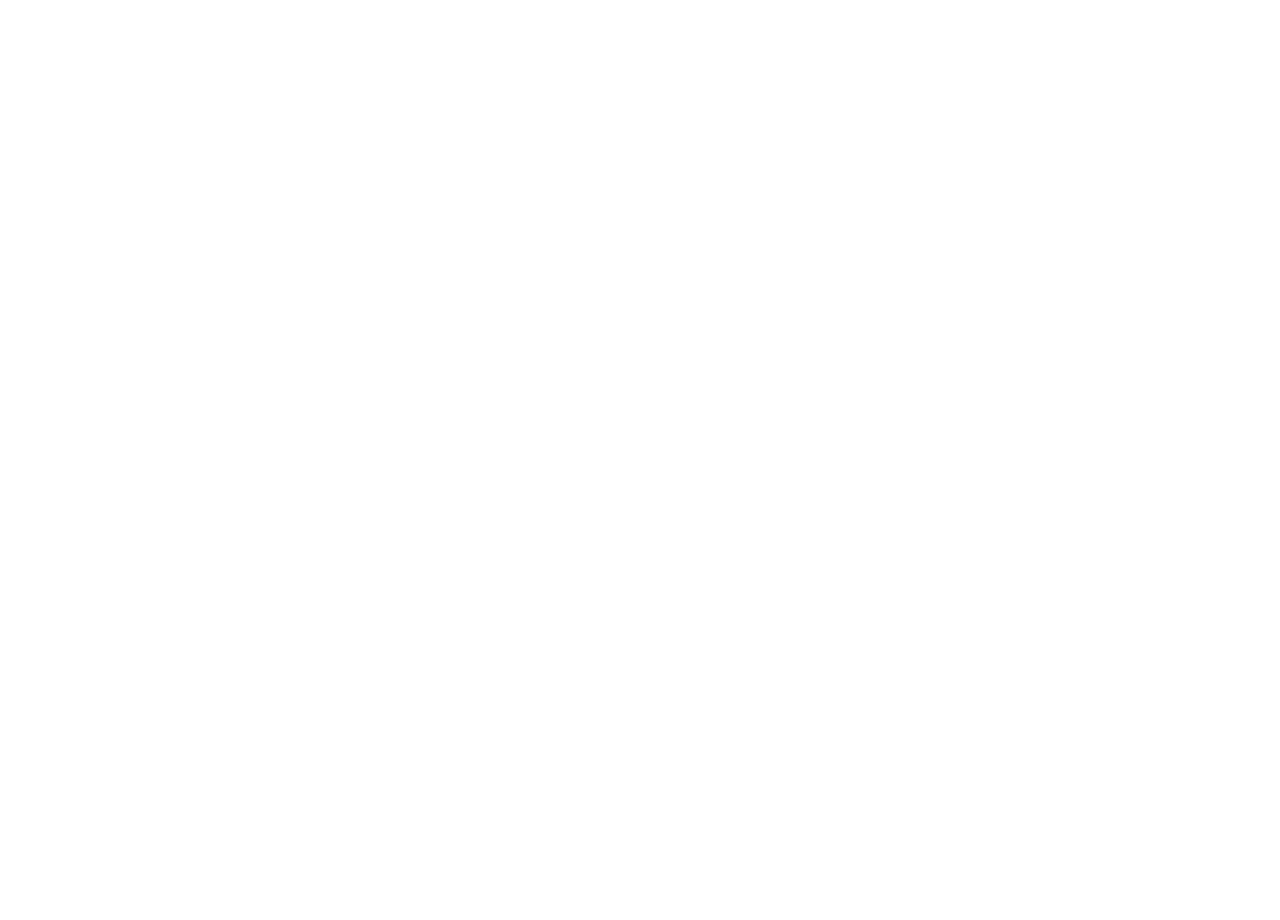
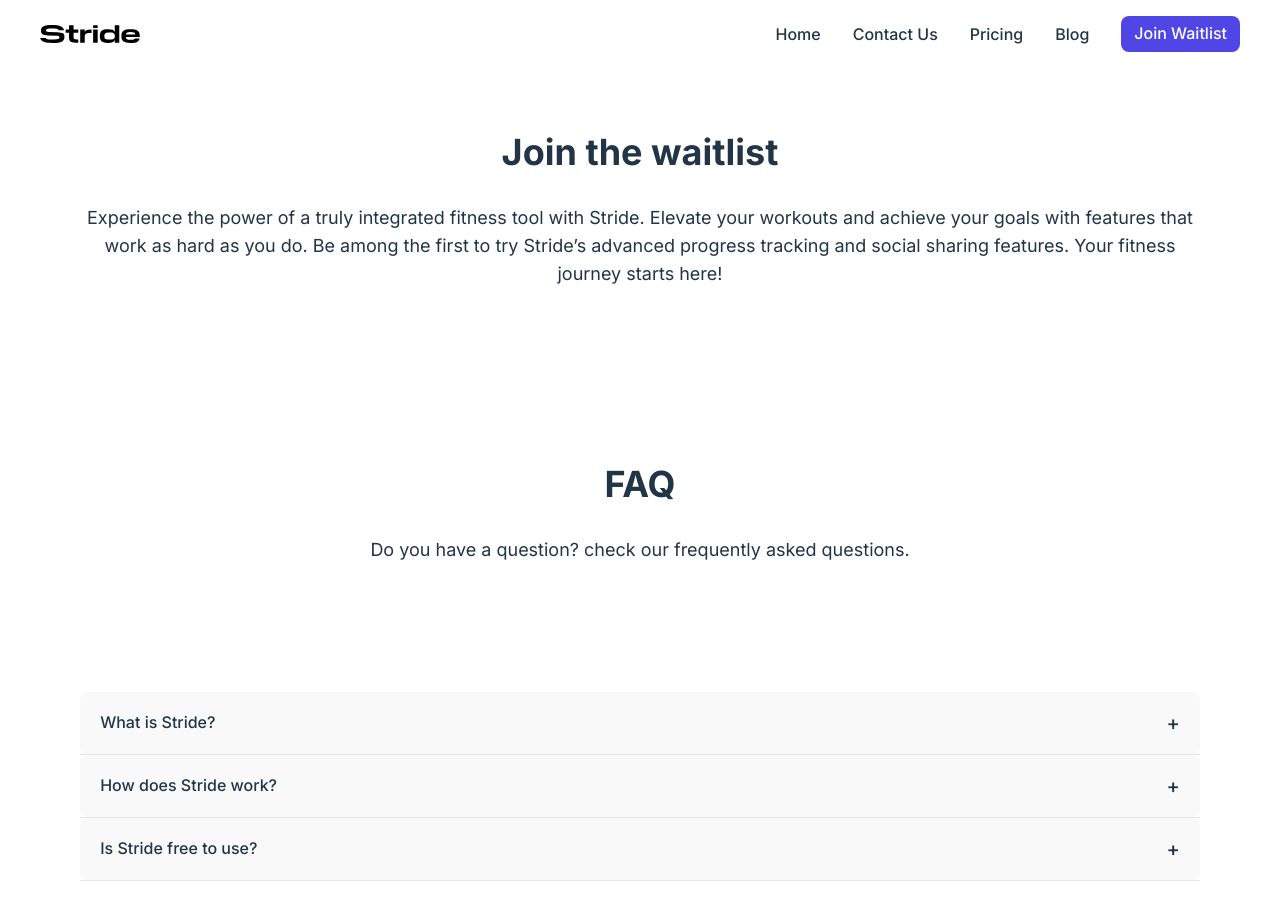
Before and after one commit to NewDara-Star/stride-landing-page, a React (Vite) app: page /join-waitlist in a window 1280 px wide. Before the commit this address had no page. Shown: the top 920 px of the page. Before the commit the page ends 800 px from the top, so only its background shows below. Built offline with nearby package versions, Linux system fonts and the light colour scheme.

Commit message:
Add JoinWaitlistPage and JoinWaitlistSection components; update routing to include waitlist page

```diff
--- a/src/App.jsx
+++ b/src/App.jsx
@@ -5,6 +5,7 @@
 import ContactPage from './pages/ContactPage'
 import PricingPage from './pages/PricingPage'
 import BlogPage from './pages/BlogPage'
+import JoinWaitlistPage from './pages/JoinWaitlistPage'
 
 
 function App() {
@@ -17,6 +18,8 @@
     <Route path="/contact" element={<ContactPage />} />
     <Route path="/pricing" element={<PricingPage />} />
     <Route path="/blog" element={<BlogPage />} />
+    <Route path="/join-waitlist" element={<JoinWaitlistPage />} />
+
 
 
   </Routes>
--- /dev/null
+++ b/src/components/section/JoinWaitlistSection.jsx
@@ -0,0 +1,13 @@
+import SectionTitle from "../ui/SectionTitle";
+
+function JoinWaitlistSection() {
+    return (
+        <section className="flex flex-col items-center justify-center gap-8 p-8 h-auto mx-auto">
+<SectionTitle  title="Join the waitlist" text="Experience the power of a truly integrated fitness tool with Stride. Elevate your workouts and achieve your goals with features that work as hard as you do.
+
+Be among the first to try Stride’s advanced progress tracking and social sharing features. Your fitness journey starts here!"/>
+        </section>
+    )
+};
+
+export default JoinWaitlistSection;
--- /dev/null
+++ b/src/pages/JoinWaitlistPage.jsx
@@ -0,0 +1,17 @@
+
+import Nav from "../components/section/nav";
+import JoinWaitlistSection from "../components/section/JoinWaitlistSection";
+import FAQ from "../components/section/FAQ";
+
+function JoinWaitlistPage() {
+    return (
+        <section className="w-full min-h-screen flex flex-col gap-4 content-center align-center justify-center items-self-center">
+            <Nav />
+        <JoinWaitlistSection/>
+            <FAQ />
+
+        </section>
+    )
+}
+
+export default JoinWaitlistPage;
```
